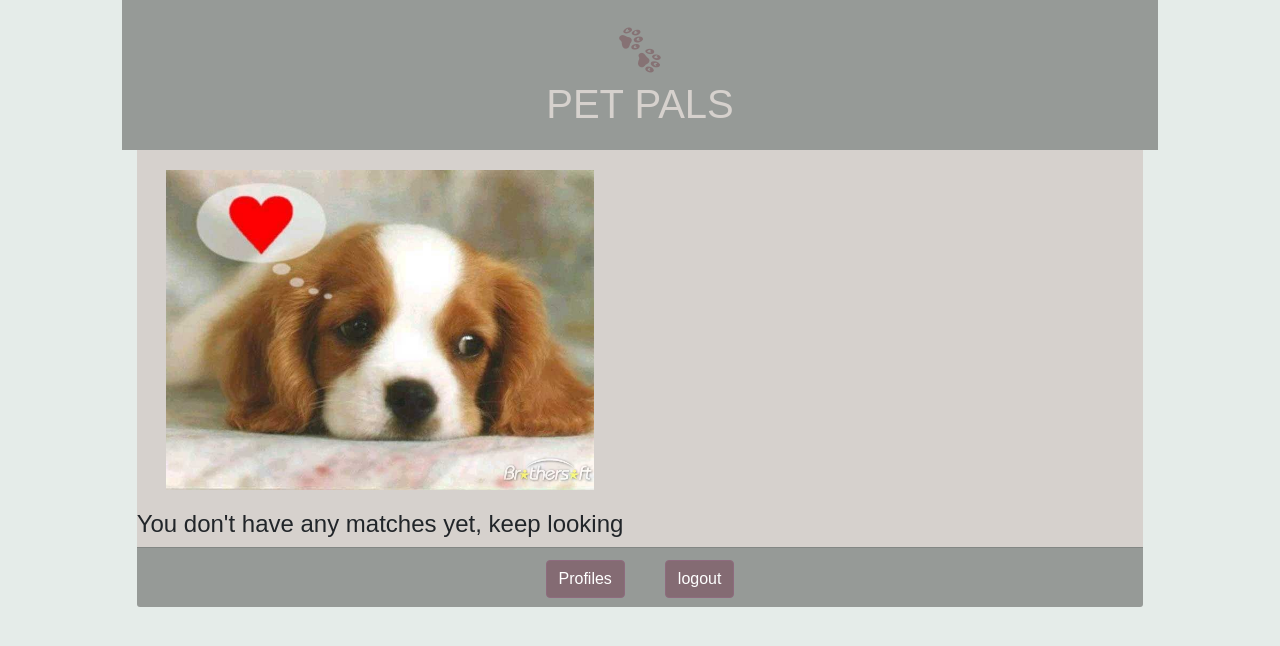
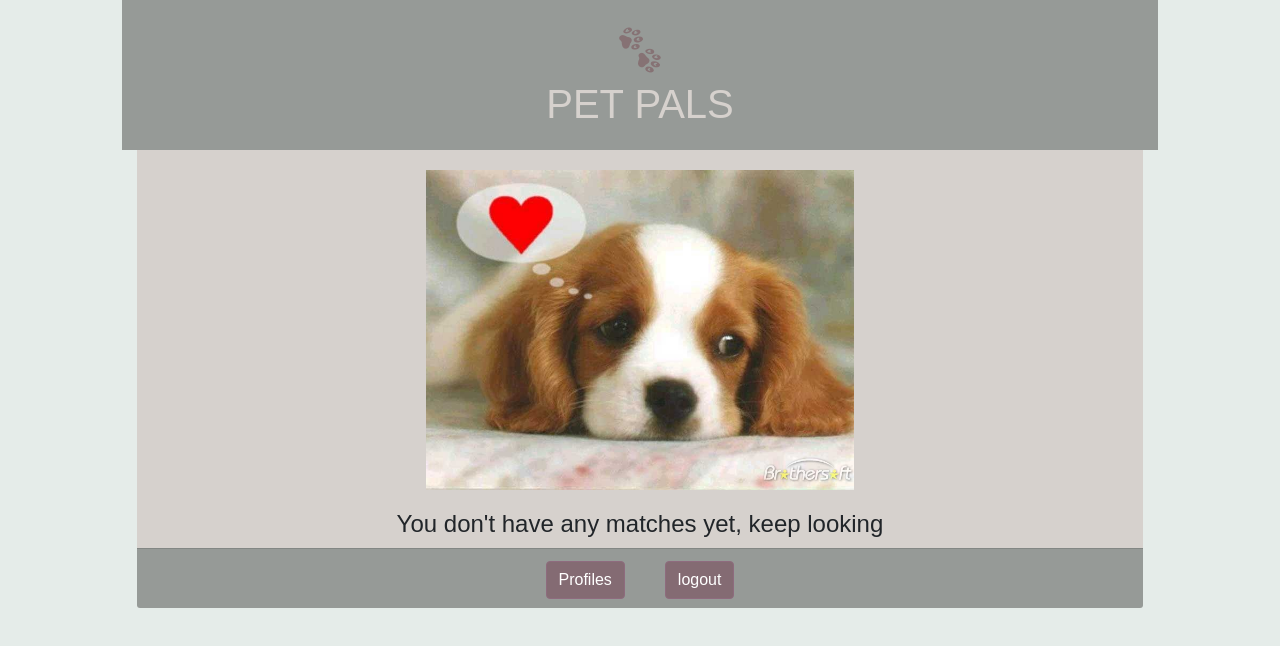
Before and after one commit to rehas/tinderx-for-puppies, a React (Create React App) app: page /1/matches in a window 1280 px wide. Shown: the top 646 px of the page. Built offline with nearby package versions, Linux system fonts and the light colour scheme.

Commit message:
empty matches handling alignment fix

```diff
--- a/src/containers/MatchesContainer.js
+++ b/src/containers/MatchesContainer.js
@@ -16,8 +16,10 @@ class MatchesContainer extends PureComponent {
     if(this.props.matches.length === 0){
       return (
         <div className="selector_presenter">
+        <div>
           <img className="selector-container-image img-fluid" src={require('../puppylove.jpg')} alt="no more"/>
           <h4>You don't have any matches yet, keep looking</h4>
+        </div>
         </div>
       )
     }
@@ -45,6 +47,8 @@ class MatchesContainer extends PureComponent {
     return(
       <div className="selector-container">
       <div className="row">
+      <div className="col-md-2"></div>
+      <div className="col-md-8">
       <MatchesPresenter
         currentUserId={this.currentUserId}
         renderMatches={this.renderMatches}
@@ -52,6 +56,9 @@ class MatchesContainer extends PureComponent {
         currentUser={this.props.currentUserId}
         users={this.props.users}/>      </div>
       </div>
+      <div className="col-md-2"></div>
+      </div>
+
     )
   }
 }
```
